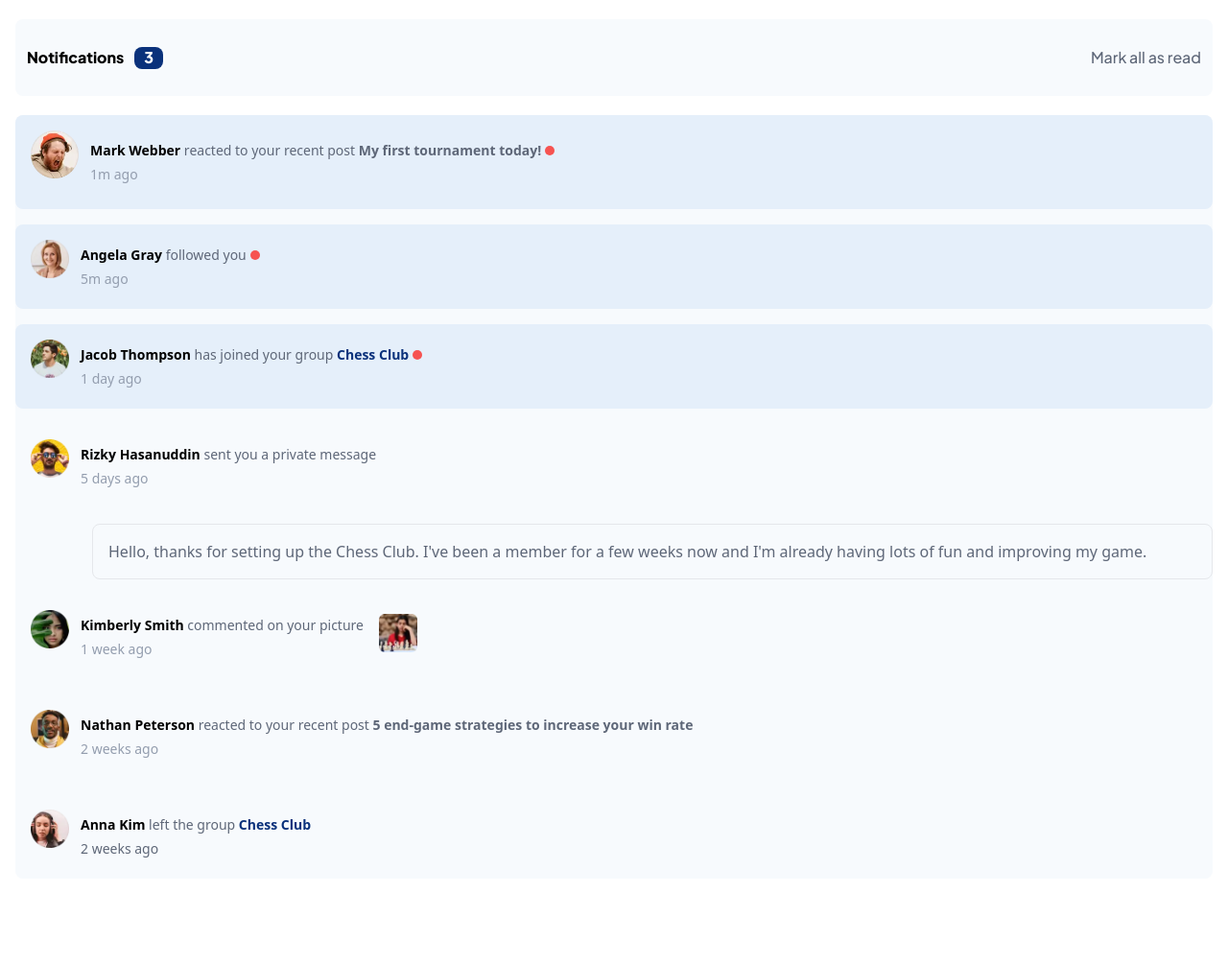
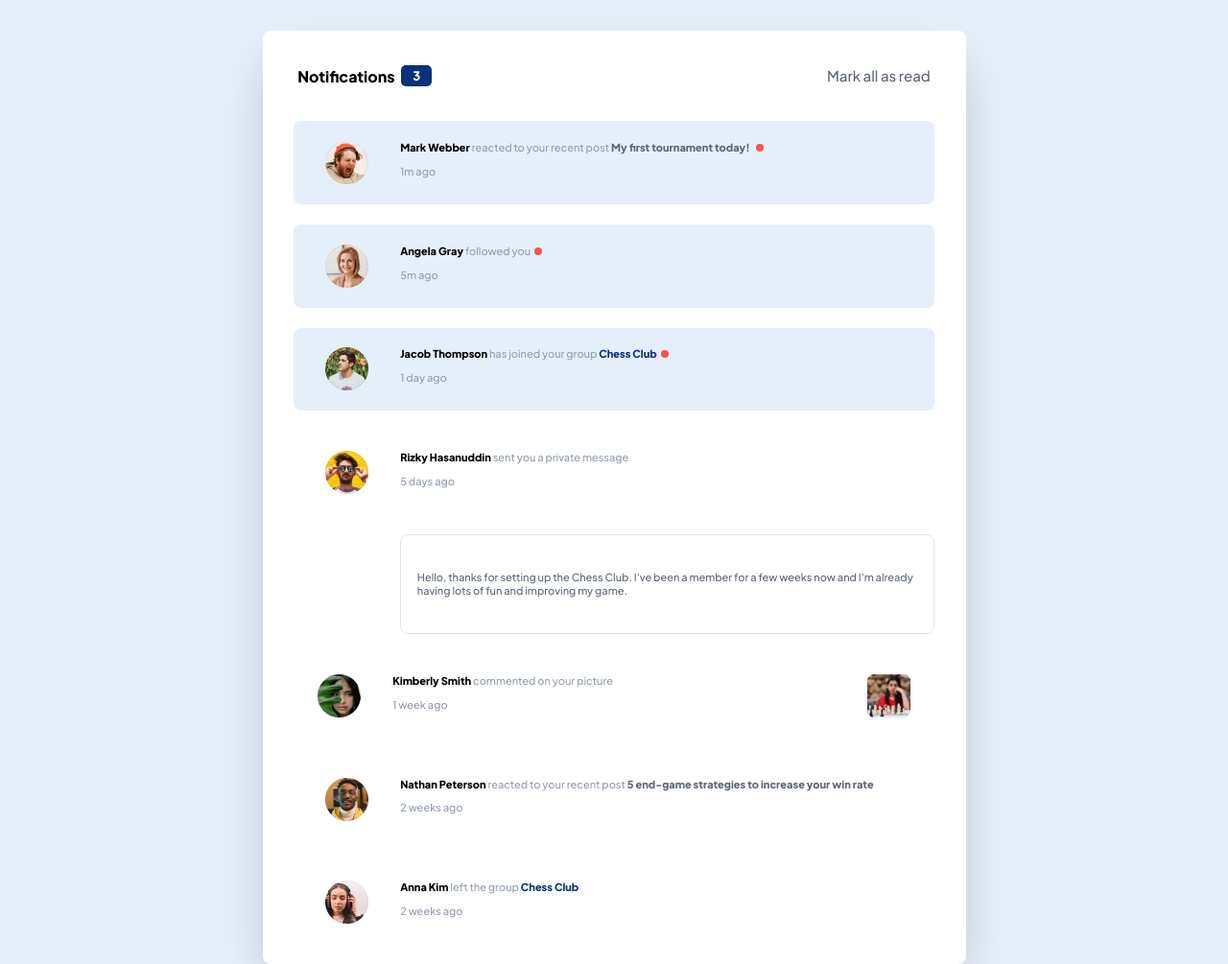
Before and after one commit to duquerson/notifications-page-main, a website: page src/index.html in a window 1280 px wide. Shown: the top 1005 px of the page at 96% size. Before the commit the page ends 916 px from the top, so only its background shows below. Drawn offline with Linux system fonts and the light colour scheme.

Commit message:
cambio de finales

```diff
--- a/package.json
+++ b/package.json
@@ -4,8 +4,8 @@
   "description": "page of notifiations",
   "main": "index.js",
   "scripts": {
-    "css": "npx tailwindcss -i ./dist/input.css -o ./src/style.css --watch",
-    "css1": "npx tailwindcss -i ./dist/input.css -o ./src/style.css --minify",
+    "css": "sass ./dist/input.scss ./src/style.css --watch",
+    "css1": "sass ./dist/input.scss ./src/style.css  --style compressed",
     "html": "pug ./dist/index.pug -o ./src/ -w -P",
     "html1": "pug ./dist/index.pug -o ./src/ -w"
   },
@@ -25,6 +25,6 @@
   },
   "homepage": "https://github.com/duquerson/notifications-page-main#readme",
   "devDependencies": {
-    "tailwindcss": "^3.2.1"
+    "sass": "^1.56.1"
   }
 }
--- a/src/index.html
+++ b/src/index.html
@@ -1,5 +1,6 @@
 <!DOCTYPE html>
 <html lang="en">
+    <!-- rel="preload" -->
     <head>
         <meta charset="UTF-8">
         <meta http-equiv="X-UA-Compatible" content="ie=edge">
@@ -7,100 +8,96 @@
         <meta name="description" content="page of Notifications">
         <meta http-equiv="Content-Type" content="text/html;charset=UTF-8">
         <meta name="viewport" content="width=device-width, initial-scale=1.0">
+        <link rel="icon" type="image/png" sizes="32x32" href="./images/favicon-32x32.png">
+        <link rel="stylesheet" href="./style.css">
         <link rel="preconnect" href="https://fonts.googleapis.com">
         <link rel="preconnect" href="https://fonts.gstatic.com" crossorigin>
         <link href="https://fonts.googleapis.com/css2?family=Plus+Jakarta+Sans:wght@500;800&display=swap" rel="stylesheet">
-  <link rel="icon" type="image/png" sizes="32x32" href="./images/favicon-32x32.png">
-  <link rel="stylesheet" href="./style.css">
         <title>Notifications page</title>
     </head>
-<body class="container">
-
-  <header class="container_header">
-    <h1 class="font-bold">Notifications <span id="notifications" class="header_notification"> 3 </span></h1>
-    <p id="mark_all" class="header_text state_simple hover:transition-transform hover:ease-out hover:duration-300 hover:scale-110">Mark all as read</p>
+    <body>
+        <main class="container_card">
+            <!-- cabezera de la tarjeta -->
+            <header class="card_header">
+                <h1>Notifications <span class="notification_counter"> 3 </span></h1>
+                <button class="read_all">Mark all as read</button>
             </header>
 
-  <main class="container_body">
-
-    <section class="body_card-notifications hover:transition-transform hover:ease-out hover:duration-300 hover:scale-95 hover:drop-shadow-xl ease-out delay-200 ">
-      <figure class="mb-4">
-        <img width="50px" src="./images/avatar-mark-webber.webp" alt="person bostezando">
+            <section class="card_body--list">
+                <!-- notificacion uno -->
+                <div class="card_notification">
+                    <figure>
+                        <img src="./images/avatar-mark-webber.webp" alt="person">
+                        <figcaption>
+                            <h2> <strong>Mark Webber</strong> reacted to your recent post <strong class="resalto1">My first tournament today!</strong> </h2>
+                            <span>1m ago</span>
+                        </figcaption>
                     </figure>
-      <div class="card_container-text">
-        <h2 class="mb-2"> <strong class="state_simple">Mark Webber</strong> reacted to your recent post <strong class="container_text-notification text-azul_gris_oscuro hover:cursor-pointer hover:text-azul">My first tournament today!</strong> </h2>
-        <span class="text-azul_gris font-normal">1m ago</span>
                 </div>
-    </section>
-
-    <section class="body_card-notifications hover:transition-transform hover:ease-out hover:duration-300 hover:scale-95 hover:drop-shadow-xl ease-out delay-200">
-      <figure class="mb-4">
-        <img  width="40px" src="./images/avatar-angela-gray.webp" alt="person smile">
+                <!-- notificacion dos -->
+                <div class="card_notification">
+                    <figure>
+                        <img src="./images/avatar-angela-gray.webp" alt="person smile">
+                        <figcaption>
+                            <h2> <strong>Angela Gray</strong> followed you</h2>
+                            <span>5m ago</span>
+                        </figcaption>
                     </figure>
-      <div class="card_container-text">
-        <h2 class="mb-2 container_text-notification"> <strong class="state_simple">Angela Gray</strong> followed you</h2>
-        <span class="text-azul_gris font-normal">5m ago</span>
                 </div>
-    </section>
-
-    <section class="body_card-notifications hover:transition-transform hover:ease-out hover:duration-300 hover:scale-95 hover:drop-shadow-xl ease-out delay-200">
-      <figure class="mb-4">
-        <img width="40px" src="./images/avatar-jacob-thompson.webp" alt="person lateral right">
+                <!-- notificacion tres -->
+                <div class="card_notification">
+                    <figure>
+                        <img src="./images/avatar-jacob-thompson.webp" alt="person lateral right">
+                        <figcaption>
+                            <h2> <strong>Jacob Thompson</strong>  has joined your group <strong class="resalto2">Chess Club</strong></h2>
+                            <span>1 day ago</span>
+                        </figcaption>
                     </figure>
-      <div class="card_container-text">
-        <h2 class="mb-2 container_text-notification"> <strong class="state_simple">Jacob Thompson</strong>  has joined your group <strong class="state_simple text-azul">Chess Club</strong></h2>
-        <span class="text-azul_gris font-normal">1 day ago</span>
                 </div>
-    </section>
-
-    <section class="body_card hover:transition-transform hover:ease-out hover:duration-300 hover:scale-95 hover:drop-shadow-xl ease-out delay-200">
-      <figure class="mb-4">
-        <img width="40px" src="./images/avatar-rizky-hasanuddin.webp" alt="person with glasses">
+                <!-- notificacion cuatro -->
+                <div class="card">
+                    <figure>
+                        <img src="./images/avatar-rizky-hasanuddin.webp" alt="person with glasses">
+                        <figcaption>
+                            <h2><strong>Rizky Hasanuddin</strong> sent you a private message</h2>
+                            <span>5 days ago</span>
+                        </figcaption>
                     </figure>
-      <div class="card_container-text">
-        <h2 class="mb-2"><strong class="state_simple">Rizky Hasanuddin</strong> sent you a private message</h2>
-        <span class="text-azul_gris font-normal">
-          5 days ago
-        </span>
                 </div>
-    </section>
-
-    <section class="body_card border rounded-lg hover:cursor-pointer hover:bg-gris2 ml-20 hover:transition-transform hover:ease-out hover:duration-300 hover:scale-95 hover:drop-shadow-xl ease-out delay-200">
-      <h2>
-        Hello, thanks for setting up the Chess Club. I've been a member for a few weeks now and I'm already having lots of fun and improving my game.
-      </h2>
-    </section>
-
-    <section class="body_card hover:transition-transform hover:ease-out hover:duration-300 hover:scale-95 hover:drop-shadow-xl ease-out delay-200">
-      <figure class="mb-4">
-        <img width="40px" src="./images/avatar-kimberly-smith.webp" alt="person whit plants">
+                <!-- notificacion cinco -->
+                <div class="card_3">
+                    <h2> Hello, thanks for setting up the Chess Club. I've been a member for a few weeks now and I'm already having lots of fun and improving my game.</h2>
+                </div>
+                <!-- notificacion seis -->
+                <div class="card_2">
+                    <figure>
+                        <img src="./images/avatar-kimberly-smith.webp" alt="person whit plants">
+                        <figcaption>
+                            <h2><strong>Kimberly Smith</strong>  commented on your picture</h2>
+                            <span>1 week ago</span>
+                        </figcaption>
+                        <img class="img2" src="./images/image-chess.webp" alt="girl Chess">
                     </figure>
-      <div class="card_container-text">
-        <h2 class="mb-2"><strong class="state_simple">Kimberly Smith</strong>  commented on your picture</h2>
-        <span class="text-azul_gris font-normal">1 week ago</span>
                 </div>
-      <figure class="mb-2 ml-4">
-        <img width="40px" src="./images/image-chess.webp" alt="girl Chess" class="hover:transition-transform hover:ease-out hover:duration-300 hover:scale-150 ease-out delay-200 hover:cursor-pointer">
+                <!-- notificacion siete -->
+                <div class="card">
+                    <figure>
+                        <img src="./images/avatar-nathan-peterson.webp" alt="perfil person">
+                        <figcaption>
+                            <h2> <strong>Nathan Peterson</strong>  reacted to your recent post <strong class="resalto1">5 end-game strategies to increase your win rate</strong> </h2>
+                            <span>2 weeks ago</span>
+                        </figcaption>
                     </figure>
-    </section>
-
-    <section class="body_card hover:transition-transform hover:ease-out hover:duration-300 hover:scale-95 hover:drop-shadow-xl ease-out delay-200">
-      <figure class="mb-4">
-        <img width="40px" src="./images/avatar-nathan-peterson.webp" alt="perfil person">
+                </div>
+                <!-- notificacion ocho -->
+                <div class="card">
+                    <figure>
+                        <img src="./images/avatar-anna-kim.webp" alt="person of music">
+                        <figcaption>
+                            <h2> <strong>Anna Kim</strong>  left the group <strong class="resalto2">Chess Club</strong> </h2>
+                            <span>2 weeks ago</span>
+                        </figcaption>
                     </figure>
-      <div class="card_container-text">
-        <h2 class="mb-2"> <strong class="state_simple">Nathan Peterson</strong>  reacted to your recent post <strong class="text-azul_gris_oscuro hover:cursor-pointer hover:text-azul">5 end-game strategies to increase your win rate</strong> </h2>
-        <span class="text-azul_gris font-normal">2 weeks ago</span>
-      </div>
-    </section>
-
-    <section class="body_card hover:transition-transform hover:ease-out hover:duration-300 hover:scale-95 hover:drop-shadow-xl ease-out delay-200">
-      <figure class="mb-4">
-        <img width="40px" src="./images/avatar-anna-kim.webp" alt="person of music">
-      </figure>
-      <div class="card_container-text">
-        <h2 class="mb-2"> <strong class="state_simple">Anna Kim</strong>  left the group <strong class="state_simple text-azul">Chess Club</strong> </h2>
-        <span>2 weeks ago</span>
                 </div>
             </section>
         </main>
--- a/src/index.js
+++ b/src/index.js
@@ -1,27 +1,22 @@
-const cards = document.querySelectorAll(".body_card-notifications");
-const mark = document.querySelector('#mark_all');
-const noticia = document.querySelector("#notifications");
+const card1 = document.querySelectorAll(".card_notification");
+const read = document.querySelector('.read_all');
+const number = document.querySelector('.notification_counter');
+let lista = [...card1];
 
 
-cards.forEach(card =>{
+lista.map(card =>{
     card.addEventListener('click', () => {
-        card.classList.remove('body_card-notifications');
-        card.classList.add('body_card');
-        const puntos = document.querySelector('.container_text-notification');
-        puntos.classList.remove('container_text-notification');
-        const newcards = document.querySelectorAll(".body_card-notifications");
-        noticia.innerText = newcards.length;
-
+        card.classList.remove('card_notification');
+        card.classList.add('card');
+        const card2 = document.querySelectorAll(".card_notification");
+        number.innerText = card2.length;
     });
 });
 
-mark.addEventListener('click', ()=>{
-    cards.forEach(card=>{
-        card.classList.remove('body_card-notifications');
-        card.classList.add('body_card');
-        const puntos = document.querySelector('.container_text-notification');
-        puntos.classList.remove('container_text-notification');
-        const newcards = document.querySelectorAll(".body_card-notifications");
-        noticia.innerText = newcards.length;
+read.addEventListener('click', ()=>{
+    lista.map(card=>{
+        card.classList.remove('card_notification');
+        card.classList.add('card');
     });
+    number.innerText = 0;
 });
--- a/tailwind.config.js
+++ b/tailwind.config.js
@@ -23,15 +23,11 @@ module.exports = {
 
       /**altura personalizada */
       height:{
-        '90': '21rem',
-
+        '90': '52.5rem',
       },
-      spacing:{
-        '132': '8.61rem',
-        '142': '42%'
-      },
-      transitionDuration:{
-        '1500': '1500ms'
+      width:{
+        '90': '23.4375rem',
+        '91': '45.8125rem'
       },
     },
   },
```
Also changed, not shown: src/style.css, 1 other file. Lines whose indentation alone changed are shown as unchanged.
